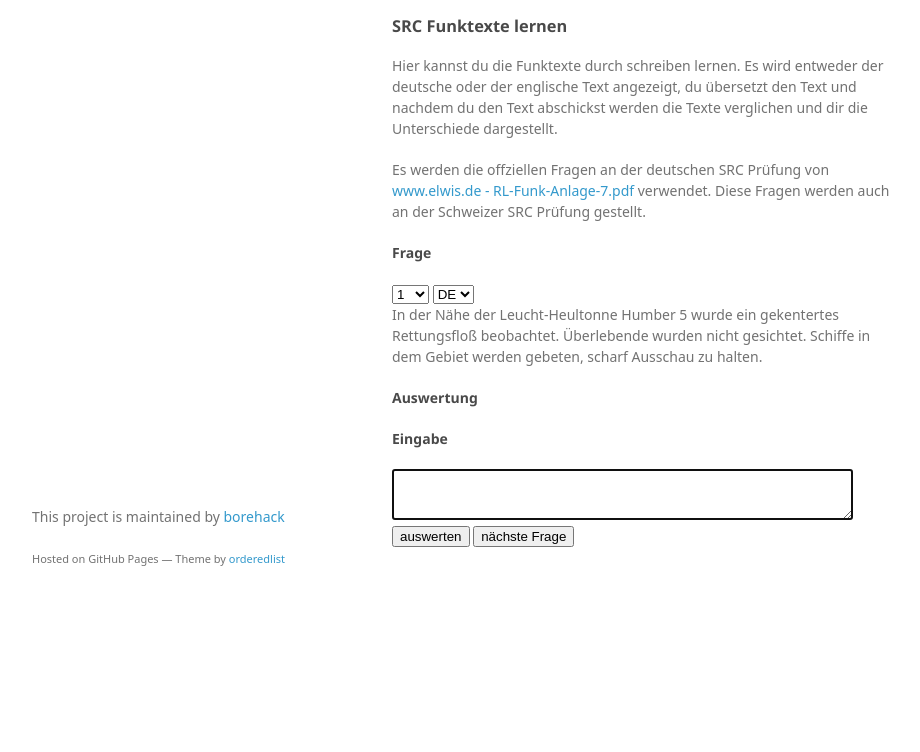
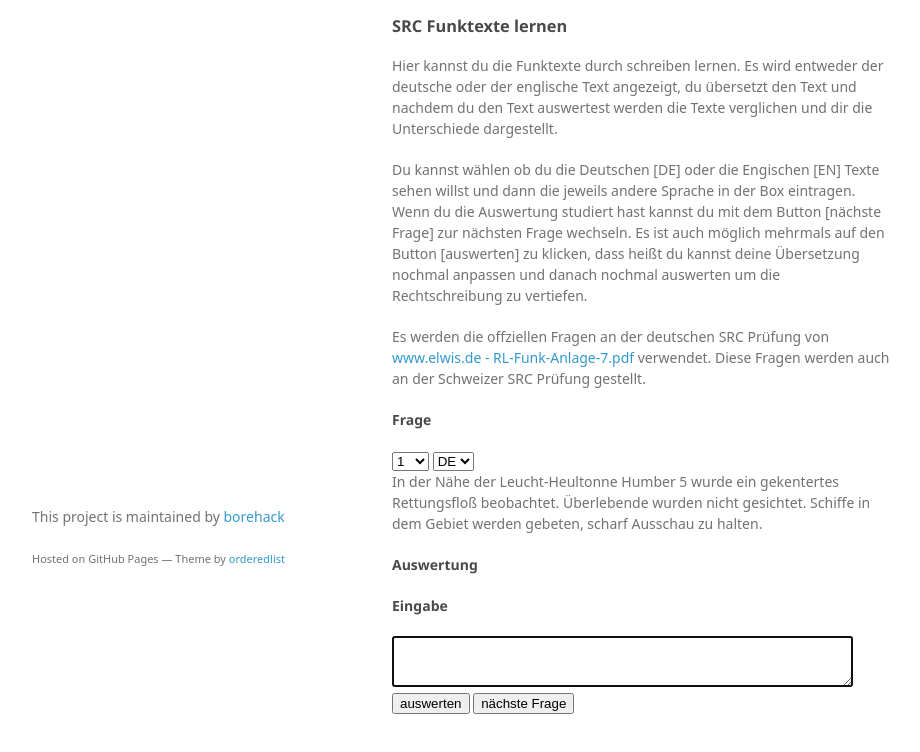
Before and after one commit to borehack/skipper-tipp, a plain HTML site: page index.html in a window 1280 px wide. Shown: the part 162-914 px from the top of the page, without its empty margins (178-1098 px from the left). Before the commit the page ends 841 px from the top, so only its background shows below. Drawn offline with Linux system fonts and the light colour scheme; a web font is replaced by a local one.

Commit message:
add more text

```diff
--- a/index.html
+++ b/index.html
@@ -31,7 +31,8 @@
 <h3>
 <a id="src-funk-texte-lernen" class="anchor" href="#src-funk-texte-lernen" aria-hidden="true"><span aria-hidden="true" class="octicon octicon-link"></span></a>SRC Funktexte lernen</h3>
 
-<p>Hier kannst du die Funktexte durch schreiben lernen. Es wird entweder der deutsche oder der englische Text angezeigt, du übersetzt den Text und nachdem du den Text abschickst werden die Texte verglichen und dir die Unterschiede dargestellt.</p>
+<p>Hier kannst du die Funktexte durch schreiben lernen. Es wird entweder der deutsche oder der englische Text angezeigt, du übersetzt den Text und nachdem du den Text auswertest werden die Texte verglichen und dir die Unterschiede dargestellt.</p>
+<p>Du kannst wählen ob du die Deutschen [DE] oder die Engischen [EN] Texte sehen willst und dann die jeweils andere Sprache in der Box eintragen. Wenn du die Auswertung studiert hast kannst du mit dem Button [nächste Frage] zur nächsten Frage wechseln. Es ist auch möglich mehrmals auf den Button [auswerten] zu klicken, dass heißt du kannst deine Übersetzung nochmal anpassen und danach nochmal auswerten um die Rechtschreibung zu vertiefen.</p>
 <p>Es werden die offziellen Fragen an der deutschen SRC Prüfung von <a href="https://www.elwis.de/Freizeitschifffahrt/hinweise-sprechfunk-funkzeugnisse/RL-Funk-Anlage-7.pdf">www.elwis.de - RL-Funk-Anlage-7.pdf</a> verwendet.
 Diese Fragen werden auch an der Schweizer SRC Prüfung gestellt.</p>
 
@@ -89,7 +90,6 @@ Diese Fragen werden auch an der Schweizer SRC Prüfung gestellt.</p>
     </div>
     <script src="javascripts/scale.fix.js"></script>
     <script src="javascripts/srtexts.js"></script>
-    <script src="javascripts/jsdiff.js"></script>
     <script src="javascripts/diff_match_patch.js"></script>
     <script src="javascripts/app.js"></script>
 
```
